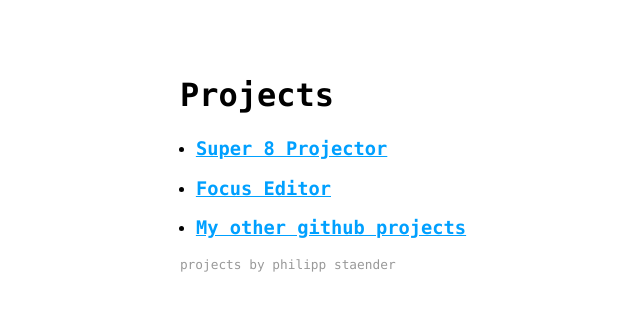
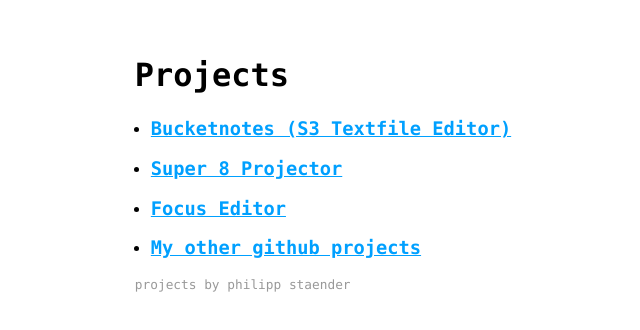
Before and after one commit to pstaender/pstaender.github.io, a plain HTML site: page index.html in a window 1280 px wide. Shown: the part 234-564 px from the top of the page, without its empty margins (317-957 px from the left). Drawn offline with Linux system fonts and the light colour scheme.

Commit message:
adds bucketnotes

```diff
--- a/index.html
+++ b/index.html
@@ -50,6 +50,9 @@
       <h1>Projects</h1>
       <ul>
         <li>
+          <h3><a href="bucketnotes/">Bucketnotes (S3 Textfile Editor)</a></h3>
+        </li>
+        <li>
           <h3><a href="super8/index.html">Super 8 Projector</a></h3>
         </li>
         <li>
```
